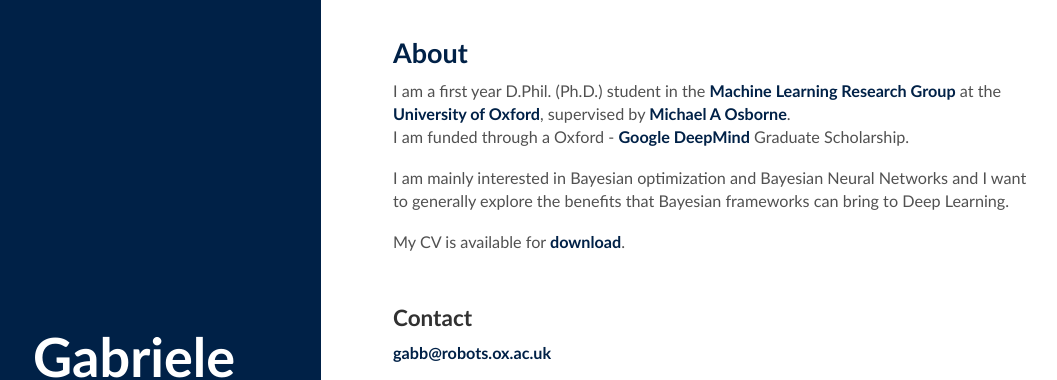
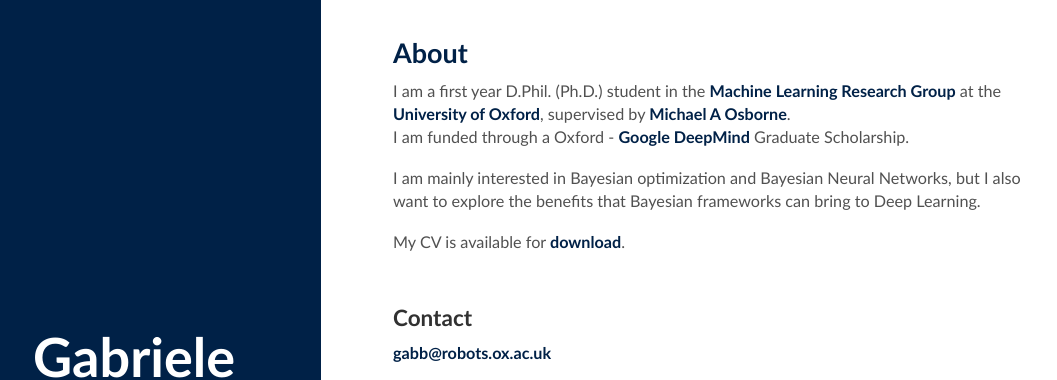
Before and after one commit to gabb7/robots_gabb, a Jekyll site: the page built from index.html, in a window 1280 px wide. Shown: the top 380 px of the page, without its empty margins (3-1060 px from the left). Built offline with Jekyll 4.4.1, drawn with Linux system fonts in a browser that asks for light colours; Markdown is read by kramdown in place of the engine named in the settings; the list of posts is cut into pages by our own code.

Commit message:
minor changes

```diff
--- a/index.html
+++ b/index.html
@@ -17,7 +17,7 @@ layout: default
     I am funded through a Oxford - <a href="https://deepmind.com/">Google DeepMind</a> Graduate Scholarship.
 </p>
 <p>
-    I am mainly interested in Bayesian optimization and Bayesian Neural Networks and I want to generally explore
+    I am mainly interested in Bayesian optimization and Bayesian Neural Networks, but I also want to explore
     the benefits that Bayesian frameworks can bring to Deep Learning.
 </p>
 
```
Also changed, not shown: 2 other files.
